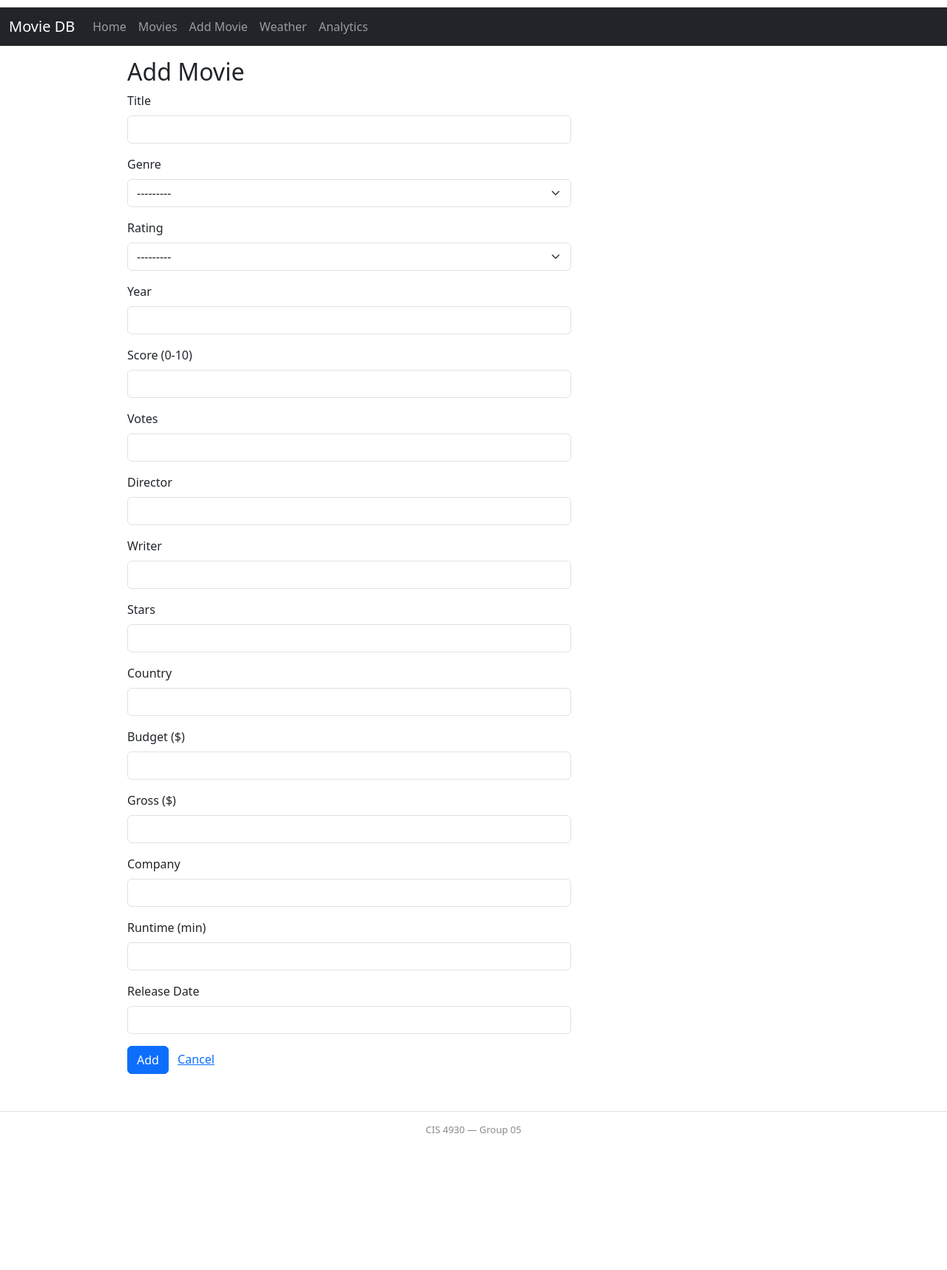
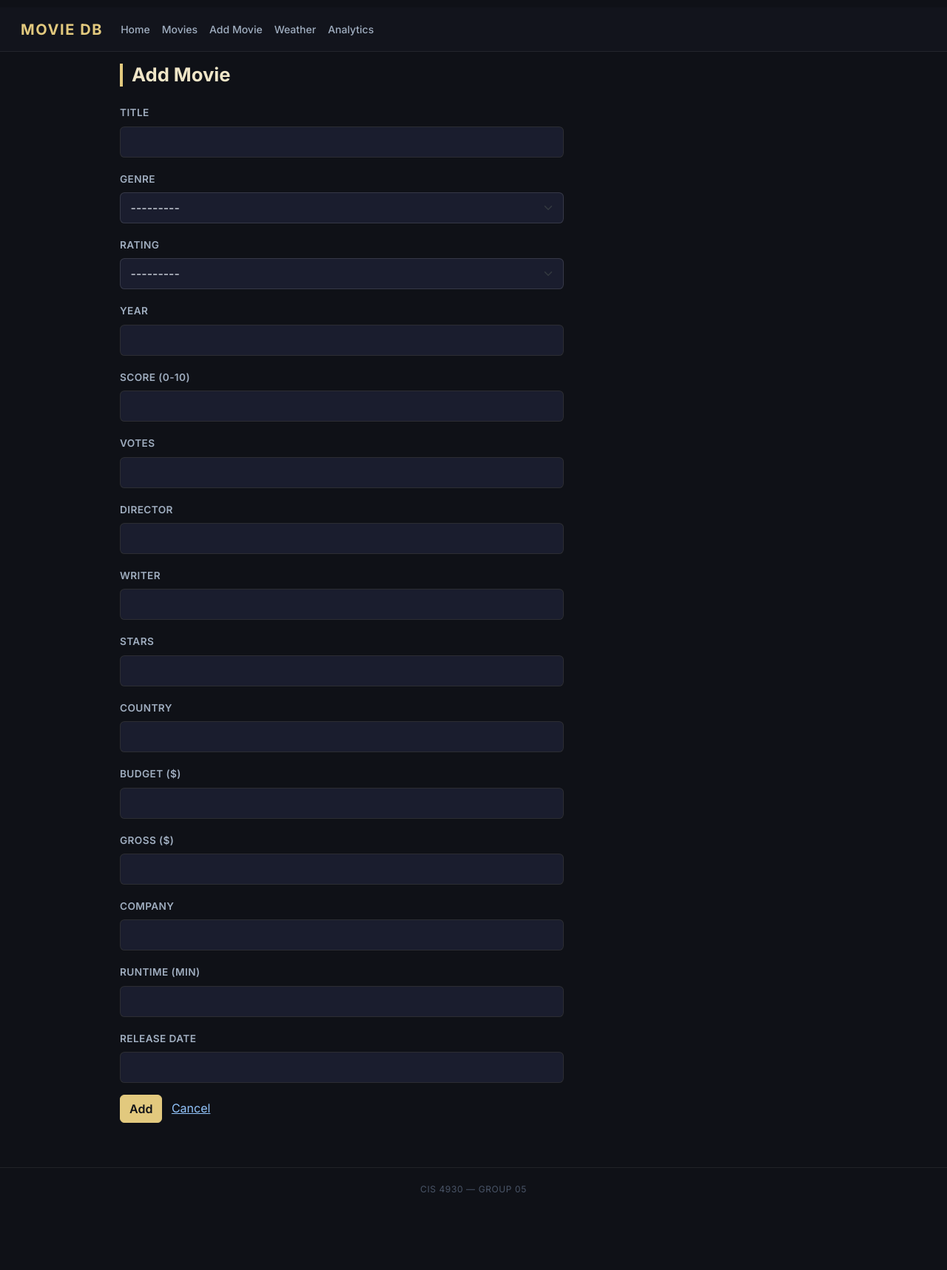
Before and after one commit to CaydenConn/cis4930-sp26-django-project-group-05, a Django app: page /records/add/ in a window 1280 px wide. Shown: the whole page at 74% size. Before the commit the page ends 1535 px from the top, so only its background shows below. Run offline with Django 5.2, Linux system fonts and the light colour scheme; data that the repository does not hold is empty.

Commit message:
updated css to be cooler

```diff
--- a/Project3/myapp/static/css/style.css
+++ b/Project3/myapp/static/css/style.css
@@ -1,38 +1,224 @@
 /* style.css - custom overrides */
 
-/*  page-level spacing  */
+@import url('https://fonts.googleapis.com/css2?family=Inter:wght@400;500;600;700&display=swap');
+
+/* ── 1. PAGE LAYOUT: dark background, global font ──────────────────────── */
 body {
+    font-family: 'Inter', sans-serif;
+    background-color: #0f1117;
+    color: #e2e8f0;
     padding-top: 10px;
-    padding-bottom: 60px;
+    padding-bottom: 80px;
 }
 
-/*constrain container width  */
+/* ── 2. CONTAINER: constrain width ─────────────────────────────────────── */
 .container {
-    max-width: 960px;
+    max-width: 980px;
 }
 
-
+/* ── 3. NAVBAR: dark bar, gold brand, spaced links ─────────────────────── */
 .navbar {
-    padding-top: 6px;
-    padding-bottom: 6px;
+    background-color: #12141c !important;
+    border-bottom: 1px solid rgba(255, 255, 255, 0.07);
+    padding: 0.6rem 1rem;
 }
 
-/*  footer layout and spacing */
-footer {
-    text-align: center;
-    margin-top: 50px;
-    padding-top: 15px;
-    border-top: 1px solid #dee2e6;
-    font-size: 13px;
-    color: #888;
+.navbar-brand {
+    font-size: 1.25rem;
+    font-weight: 700;
+    letter-spacing: 0.08em;
+    color: #e2c97e !important;
+    text-transform: uppercase;
 }
 
-/* make detail/weather tables */
-.table {
-    margin-bottom: 20px;
+.navbar .nav-link {
+    padding: 0.5rem 1rem;
+    font-size: 0.875rem;
+    font-weight: 500;
+    color: #a0aec0 !important;
 }
 
+.navbar .nav-link:hover {
+    color: #e2c97e !important;
+}
+
+/* ── 4. HEADINGS: gold left-border accent ───────────────────────────────── */
+h2 {
+    font-size: 1.6rem;
+    font-weight: 700;
+    color: #f0e6c8;
+    border-left: 4px solid #e2c97e;
+    padding-left: 0.75rem;
+    margin-bottom: 1.4rem;
+}
+
+h3 {
+    font-size: 1rem;
+    font-weight: 600;
+    color: #a0aec0;
+    margin-top: 2rem;
+    margin-bottom: 0.75rem;
+    text-transform: uppercase;
+    letter-spacing: 0.06em;
+}
+
+/* ── 5. CARDS: dark surface with border ─────────────────────────────────── */
+.card {
+    background-color: #1a1d2e;
+    border: 1px solid rgba(255, 255, 255, 0.08);
+    border-radius: 0.6rem;
+    box-shadow: 0 4px 16px rgba(0, 0, 0, 0.35);
+}
 
 .card-header {
-    background-color: #f0f0f0;
+    background-color: #12141c;
+    border-bottom: 1px solid rgba(255, 255, 255, 0.08);
+    padding: 0.75rem 1.25rem;
+    font-weight: 600;
+    color: #e2c97e;
+    border-radius: 0.6rem 0.6rem 0 0 !important;
 }
+
+.list-group-item {
+    background-color: #1a1d2e;
+    border-color: rgba(255, 255, 255, 0.07);
+    color: #cbd5e0;
+}
+
+.list-group-item a {
+    color: #93c5fd;
+    text-decoration: none;
+}
+
+/* ── 6. TABLES: dark rows, sticky gold header, tight padding ────────────── */
+.table {
+    margin-bottom: 1.5rem;
+    font-size: 0.9rem;
+    --bs-table-bg: transparent;
+    --bs-table-striped-bg: rgba(255, 255, 255, 0.03);
+    --bs-table-color: #cbd5e0;
+    --bs-table-striped-color: #cbd5e0;
+    --bs-table-border-color: rgba(255, 255, 255, 0.07);
+}
+
+.table thead th {
+    position: sticky;
+    top: 0;
+    background-color: #1e2235;
+    color: #e2c97e;
+    font-size: 0.78rem;
+    font-weight: 600;
+    text-transform: uppercase;
+    letter-spacing: 0.06em;
+    padding: 0.7rem 0.9rem;
+    border-bottom: 2px solid rgba(226, 201, 126, 0.3);
+}
+
+.table td,
+.table th {
+    padding: 0.55rem 0.9rem;
+    vertical-align: middle;
+}
+
+.table a {
+    color: #93c5fd;
+    text-decoration: none;
+}
+
+/* ── 7. PAGINATION: centered, dark tiles ────────────────────────────────── */
+.pagination {
+    justify-content: center;
+    gap: 4px;
+    margin-top: 1.25rem;
+}
+
+.page-link {
+    background-color: #1a1d2e;
+    border-color: rgba(255, 255, 255, 0.1);
+    color: #a0aec0;
+    border-radius: 0.35rem !important;
+    padding: 0.4rem 0.85rem;
+}
+
+.page-link:hover {
+    background-color: #e2c97e;
+    border-color: #e2c97e;
+    color: #0f1117;
+}
+
+.page-item.disabled .page-link {
+    background-color: #12141c;
+    border-color: rgba(255, 255, 255, 0.06);
+    color: #4a5568;
+}
+
+/* ── 8. FORM CONTROLS: dark inputs, gold focus ring ─────────────────────── */
+.form-control,
+.form-select {
+    background-color: #1a1d2e;
+    border: 1px solid rgba(255, 255, 255, 0.12);
+    color: #e2e8f0;
+    border-radius: 0.4rem;
+    padding: 0.5rem 0.85rem;
+}
+
+.form-control:focus,
+.form-select:focus {
+    background-color: #1a1d2e;
+    border-color: #e2c97e;
+    color: #f0e6c8;
+    box-shadow: 0 0 0 3px rgba(226, 201, 126, 0.2);
+    outline: none;
+}
+
+.form-label {
+    font-size: 0.85rem;
+    font-weight: 600;
+    color: #a0aec0;
+    text-transform: uppercase;
+    letter-spacing: 0.03em;
+}
+
+/* ── 9. BUTTONS ─────────────────────────────────────────────────────────── */
+.btn-primary {
+    background-color: #e2c97e;
+    border-color: #e2c97e;
+    color: #0f1117;
+    font-weight: 600;
+}
+
+.btn-primary:hover {
+    background-color: #f0d98e;
+    border-color: #f0d98e;
+    color: #0f1117;
+}
+
+/* ── 10. FOOTER: centered, muted ────────────────────────────────────────── */
+footer {
+    display: flex;
+    justify-content: center;
+    margin-top: 60px;
+    padding: 20px 0;
+    border-top: 1px solid rgba(255, 255, 255, 0.07);
+    font-size: 12px;
+    color: #4a5568;
+    letter-spacing: 0.05em;
+    text-transform: uppercase;
+}
+
+/* ── MISC ───────────────────────────────────────────────────────────────── */
+code {
+    background-color: #1e2235;
+    color: #e2c97e;
+    padding: 0.15em 0.45em;
+    border-radius: 0.3rem;
+    font-size: 0.88em;
+}
+
+a {
+    color: #93c5fd;
+}
+
+hr {
+    border-color: rgba(255, 255, 255, 0.08);
+}
```
